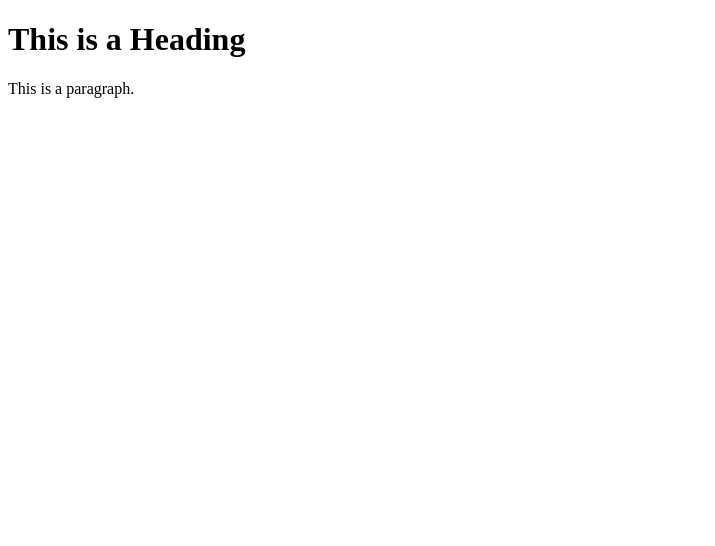
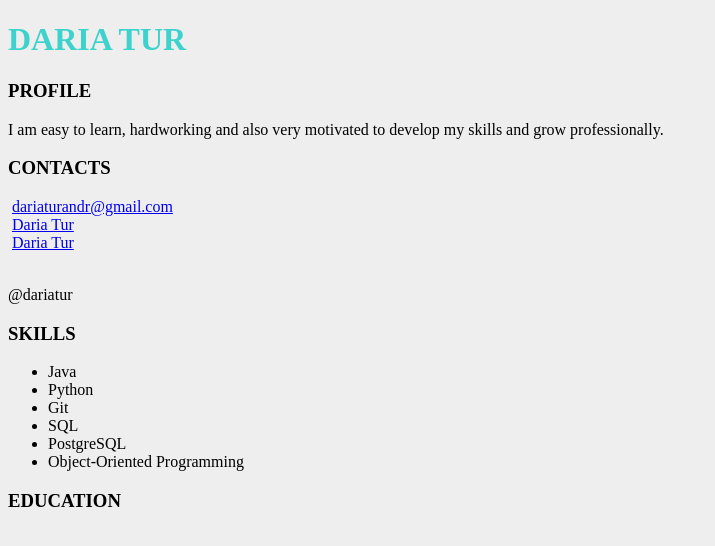
Before and after one commit to dariatur/rsschool-cv, a plain HTML site: page index.html in a window 1280 px wide. Shown: the whole page, without its empty margins (0-715 px from the left). Drawn offline with Linux system fonts and the light colour scheme.

Commit message:
feat: add info in index.html

```diff
--- a/index.html
+++ b/index.html
@@ -1,12 +1,85 @@
 <!DOCTYPE html>
 <html lang="en">
 <head>
-<title>Page Title</title>
+    <meta charset="UTF-8">
+    <meta http-equiv="X-UA-Compatible" content="IE=edge">
+    <meta name="viewport" content="width=device-width, initial-scale=1.0">
+    <link rel="stylesheet" href="style.css">
+    <link rel="preconnect" href="https://fonts.googleapis.com">
+    <link rel="preconnect" href="https://fonts.gstatic.com" crossorigin>
+    <link href="https://fonts.googleapis.com/css2?family=Inter:wght@400;700&display=swap" rel="stylesheet">
+    <title>CV</title>
 </head>
 <body>
+    <header class="header">
+        <div class="header__wrapper">
+            <h1 class="header__title">
+                DARIA TUR
+            </h1>
+        </div>
+        <div class="rectangle"></div>
+    </header>
+    <main>
+        <div class="main__wrapper">
+            <div class="main__profile">
+                <h3 class="main__title">
+                    PROFILE
+                </h3>
+                <p class="main__info">
+                    I am easy to learn, hardworking and also very motivated to develop my skills and grow professionally.
+                </p>
+            </div>
 
-<h1>This is a Heading</h1>
-<p>This is a paragraph.</p>
+            <div class="main__contacts">
+                <h3 class="main__title">
+                    CONTACTS
+                </h3>
+                <div class="contacts__email">
+                    <img src="" alt="">
+                    <a href="mailto:dariaturandr@gmail.com" >
+                        dariaturandr@gmail.com
+                    </a>
+                </div>
+                <div class="contacts__linkedin">
+                    <img src="" alt="">
+                    <a href="https://www.linkedin.com/in/daria-tur-78b174205/" target="_blank" >
+                        Daria Tur
+                    </a>
+                </div>
+                <div class="contacts__github">
+                    <img src="" alt="">
+                    <a href="https://github.com/dariatur" target="_blank" >
+                        Daria Tur
+                    </a>
+                </div>
+                <div class="contacts__discord">
+                    <img src="" alt="">
+                    <p class="main__info">
+                        @dariatur
+                    </p>
+                </div>
+            </div>
 
+            <div class="main__skills">
+                <h3 class="main__title">
+                    SKILLS
+                </h3>
+                <ul class="skills">
+                    <li>Java</li>
+                    <li>Python</li>
+                    <li>Git</li>
+                    <li>SQL</li>
+                    <li>PostgreSQL</li>
+                    <li>Object-Oriented Programming</li>
+                </ul>
+            </div>
+
+            <div class="main__education">
+                <h3 class="main__title">
+                    EDUCATION
+                </h3>
+            </div>
+        </div>
+    </main>
 </body>
 </html>
--- a/style.css
+++ b/style.css
@@ -1,9 +1,6 @@
 body {
-  background-color: powderblue;
+  background-color: #EEEEEE;
 }
 h1 {
-  color: blue;
+  color: #3DD2CC;
 }
-p {
-  color: red;
-}
```
